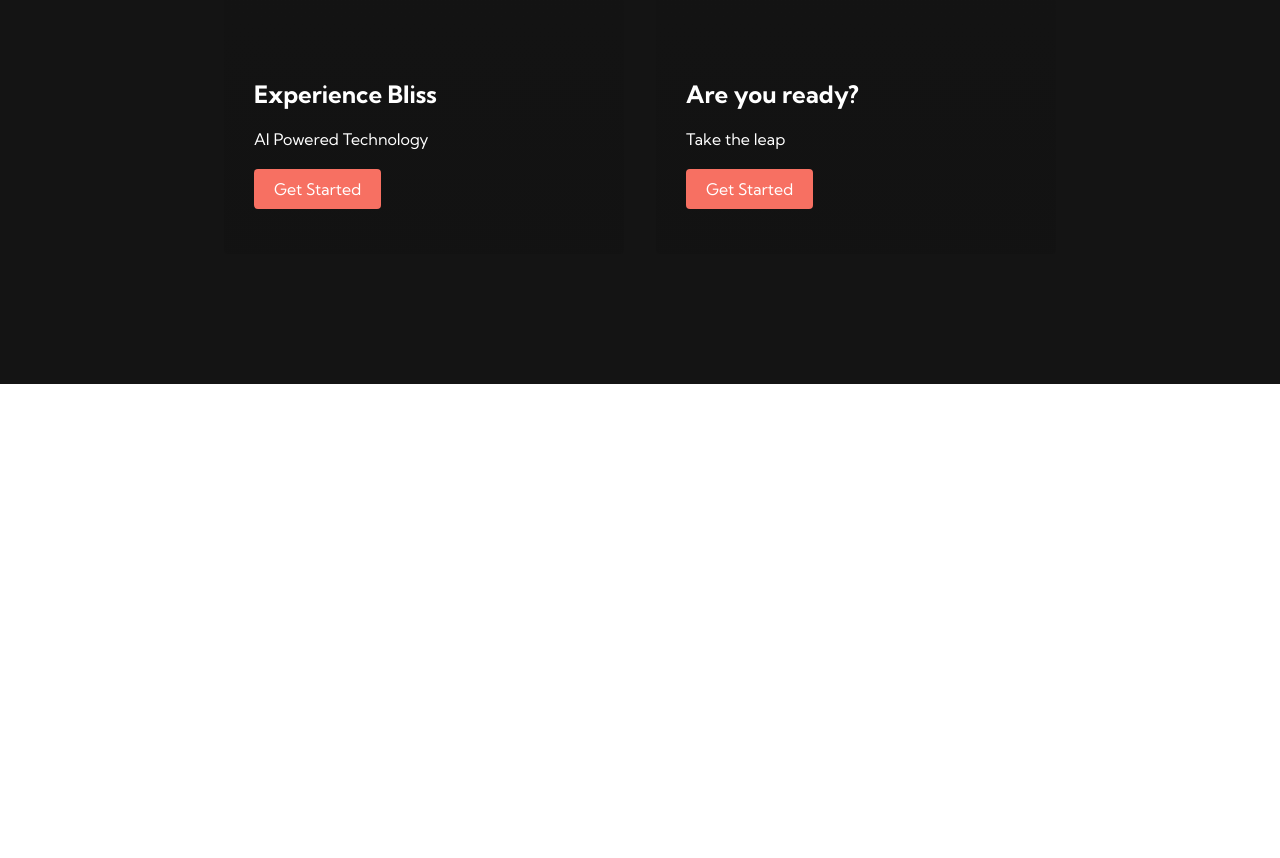
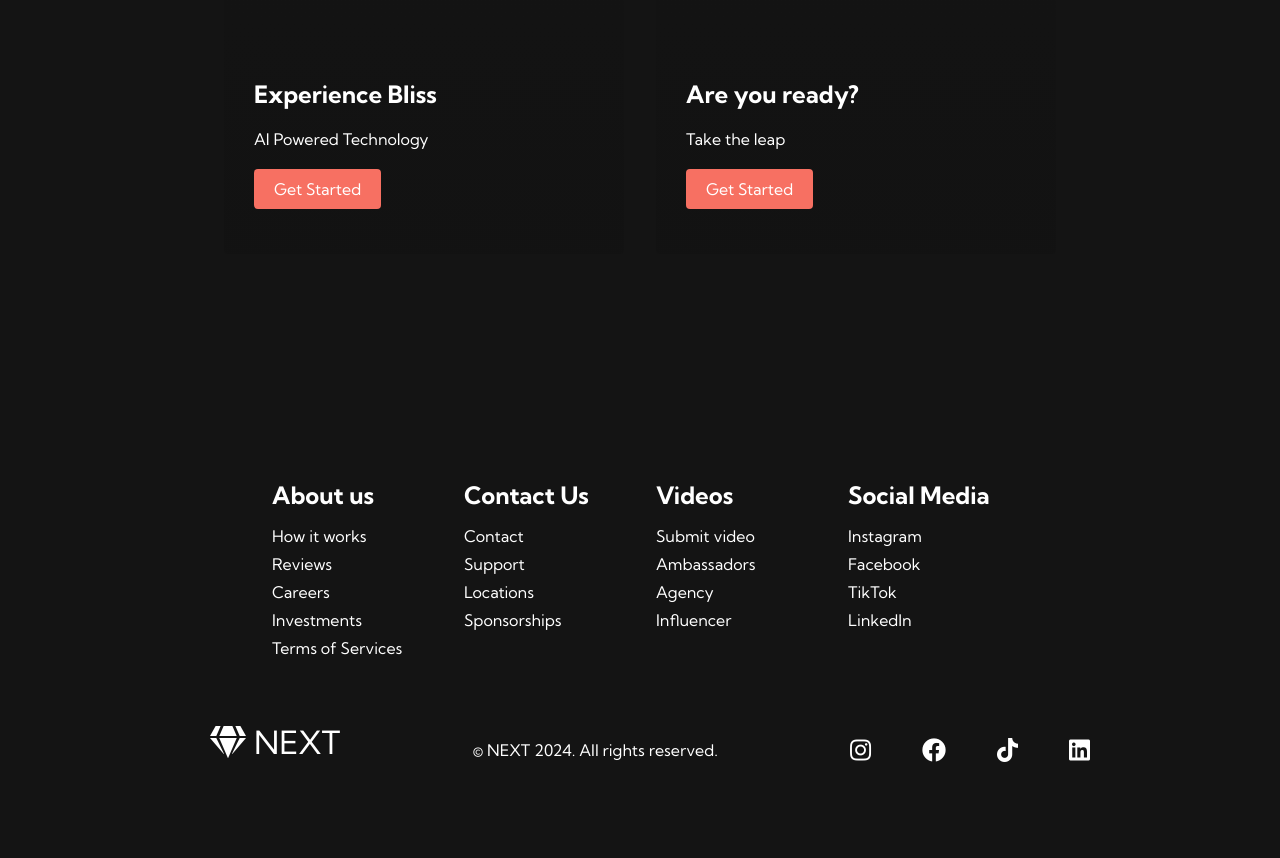
Before and after one commit to calecale/NoviSajt, a plain HTML site: page index.html in a window 1280 px wide. Shown: the part 1216-2074 px from the top of the page. Before the commit the page ends 1600 px from the top, so only its background shows below. Drawn offline with Linux system fonts and the light colour scheme.

Commit message:
footer section made and styled

```diff
--- a/index.html
+++ b/index.html
@@ -80,6 +80,70 @@
             </div>
         </div>
     </div>
+
+    <!--Footer section-->
+    <div class="footer__container">
+        <div class="footer__links">
+            <div class="footer__link--wraper">
+                <div class="footer__link--items">
+                    <h2>About us</h2>
+                    <a href="/sign__up">How it works</a>
+                    <a href="/">Reviews</a>
+                    <a href="/">Careers</a>
+                    <a href="/">Investments</a>
+                    <a href="/">Terms of Services</a>
+                </div>
+                <div class="footer__link--items">
+                    <h2>Contact Us</h2>
+                    <a href="/">Contact</a>
+                    <a href="/">Support</a>
+                    <a href="/">Locations</a>
+                    <a href="/">Sponsorships</a>
+                </div>
+            </div>
+            <div class="footer__link--wraper">
+                <div class="footer__link--items">
+                    <h2>Videos</h2>
+                    <a href="/">Submit video</a>
+                    <a href="/">Ambassadors</a>
+                    <a href="/">Agency</a>
+                    <a href="/">Influencer</a>
+                </div>
+                <div class="footer__link--items">
+                    <h2>Social Media</h2>
+                    <a href="https://www.instagram.com/next_gen_tech">Instagram</a>
+                    <a href="https://www.facebook.com/next_gen_tech">Facebook</a>
+                    <a href="https://www.tiktok.com/next_gen_tech">TikTok</a>
+                    <a href="https://www.linkedin.com/next_gen_tech">LinkedIn</a>
+
+                </div>
+            </div>
+        </div>
+
+        <div class="social__media">
+            <div class="social__media--wrap">
+                <div class="footer__logo">
+                    <a href="/" id="footer__logo"><i class="fas fa-gem"></i>NEXT</a>
+                </div>
+                <p class="website__rights">© NEXT 2024. All rights reserved.</p>
+                <div class="social__icons">
+                    <a href="https://www.instagram.com/next_gen_tech" class="social__icon--link" target="_blank"> <!--da mozes da otvoris u drugom pretrazivacu-->
+                        <i class="fab fa-instagram"></i>
+                    </a>
+                    <a href="https://www.facebook.com/next_gen_tech" class="social__icon--link" target="_blank"> <!--da mozes da otvoris u drugom pretrazivacu-->
+                        <i class="fab fa-facebook"></i>
+                    </a>
+                    <a href="https://www.tiktok.com/next_gen_tech" class="social__icon--link" target="_blank"> <!--da mozes da otvoris u drugom pretrazivacu-->
+                        <i class="fab fa-tiktok"></i>
+                    </a>
+                    <a href="https://www.linkedin.com/next_gen_tech" class="social__icon--link" target="_blank"> <!--da mozes da otvoris u drugom pretrazivacu-->
+                        <i class="fab fa-linkedin"></i>
+                    </a>
+
+                </div>
+            </div>
+        </div>
+    </div>
     <script src="app.js"></script>
 </body>
 </html>
--- a/styles.css
+++ b/styles.css
@@ -211,7 +211,7 @@
 }*/
 
 .main{
-    background-color: #141414/*#44272774; /*njemu je ovde isto 141414 al meni se slika ne vidi onda lepo*/
+    background-color: #141414;
 }
 
 .main__container{
@@ -349,7 +349,6 @@
 
 }
 
-/**/
 @media screen and (max-width: 468px){
     .main__content h1 {
         font-size: 2rem;
@@ -489,3 +488,140 @@
     }
 
 }
+
+/*Footer css*/
+.footer__container {
+    background-color: #141414;
+    padding: 5rem 0;
+    display: flex;
+    flex-direction: column;
+    justify-content: center;
+    align-items: center;
+}
+
+#footer__logo {
+    color: #fff;
+    display: flex;
+    align-items: center;
+    cursor: pointer;
+    text-decoration: none;
+    font-size: 2rem;
+}
+
+.footer__links {
+    width: 100%;
+    max-width: 1000px;
+    display: flex;
+    justify-content: center;
+}
+
+.footer__link--wraper {
+    display: flex;
+
+}
+
+.footer__link--items {
+    display: flex;
+    flex-direction: column;
+    align-items: flex-start;
+    margin: 16px;
+    text-align: left;
+    width: 160px;
+    box-sizing: border-box;
+}
+
+.footer__link--items h2{
+    margin-bottom: 16px;
+}
+
+.footer__link--items > h2{
+    color: #fff;
+}
+
+.footer__link--items a{
+    color: #fff;
+    text-decoration: none;
+    margin-bottom: 0.5rem;
+}
+
+.footer__link--items a:hover{
+    /* color: #e9e9e9; njegova boja */
+    color: #f33b69;
+    transition: 0.3s ease-out;
+}
+
+/*Social icons css*/
+.social__icon--link {
+    color: #fff;
+    font-size: 24px;
+}
+
+.social__media {
+    max-width: 1000px;
+    width: 100%;
+}
+
+.social__media--wrap{
+    display: flex;
+    justify-content: space-between;
+    align-items: center;
+    width: 90%;
+    max-width: 1000px;
+    margin: 40px auto 0 auto;
+}
+
+.social__icons {
+    display: flex;
+    justify-content: space-between;
+    align-items: center;
+    width: 240px;
+
+}
+
+.footer__logo {
+    color: #fff;
+    justify-self: flex-start;
+    margin-left: 20px;
+    cursor: pointer;
+    text-decoration: none;
+    font-size: 2rem;
+    display: flex;
+    align-items: center;
+    margin-bottom: 16px;
+}
+
+.website__rights {
+ color: #fff;
+}
+
+@media screen and (max-width: 820px) {
+    .footer__links{
+        padding-top: 2rem;
+    }
+
+    .footer__logo{
+        margin-bottom: 2rem;
+    }
+
+    .website__rights{
+        margin-bottom: 2rem;
+    }
+
+    .footer__link--wraper{
+        flex-direction: column;
+    }
+
+    .social__media--wrap{
+        flex-direction: column;
+    }
+
+}
+
+@media screen and (max-width: 480px) {
+    .footer__link--items{
+        margin: 0;
+        padding: 10px;
+        width: 100%;
+    }
+
+}
```
